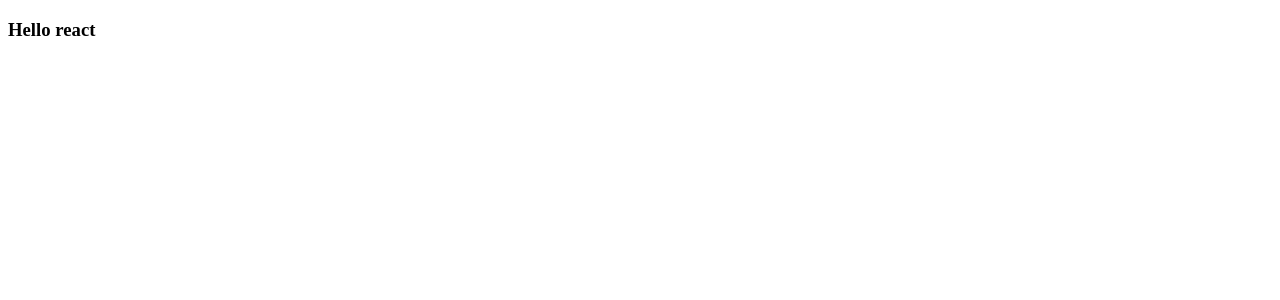
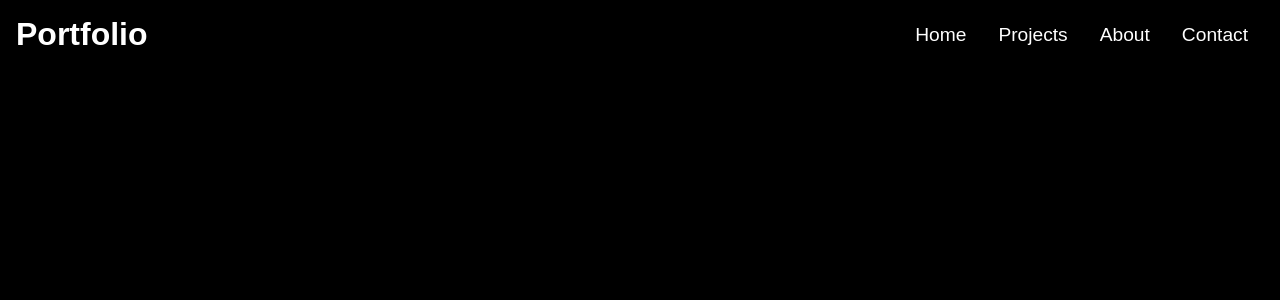
Before and after one commit to Sammy3000/my-portfolio, a React (Create React App) app: page / in a window 1280 px wide. Shown: the top 300 px of the page. Built offline with nearby package versions, Linux system fonts and the light colour scheme.

Commit message:
Create a responsive navbar

```diff
--- a/src/App.js
+++ b/src/App.js
@@ -1,4 +1,5 @@
 import './index.css';
+import { Route, Routes } from 'react-router-dom';
 import Home from './routes/Home';
 import Projects from './routes/Projects ';
 import About from './routes/About';
@@ -6,9 +7,26 @@
 
 function App() {
   return (
-    <div>
-      <h3>Hello react</h3>
-    </div>
+    <>
+      <Routes>
+        <Route
+          path="/"
+          element={<Home />}
+        />
+        <Route
+          path="/projects"
+          element={<Projects />}
+        />
+        <Route
+          path="/about"
+          element={<About />}
+        />
+        <Route
+          path="/contact"
+          element={<Contact />}
+        />
+      </Routes>
+    </>
   );
 }
 
--- /dev/null
+++ b/src/components/Navbar.css
@@ -0,0 +1,46 @@
+.header {
+  display: flex;
+  justify-content: space-between;
+  align-items: center;
+  padding: 1rem;
+}
+.nav-menu {
+  display: flex;
+}
+.nav-menu li {
+  padding: 0 1rem;
+}
+.nav-menu li a {
+  font-size: 1.2rem;
+  font-weight: 500;
+}
+.hambuger {
+  display: none;
+}
+@media screen and (max-width: 1040px) {
+  .nav-menu {
+    flex-direction: column;
+    justify-content: center;
+    align-items: center;
+    width: 100%;
+    height: 100vh;
+    background: rgba(0, 0, 0, 0.9);
+    position: absolute;
+    top: 0;
+    left: -100%;
+    z-index: -3;
+    transition: 0.3s;
+  }
+  .nav-menu.active {
+    left: 0;
+  }
+  .nav-menu li {
+    padding: 1rem 0;
+  }
+  .nav-menu li a {
+    font-size: 2rem;
+  }
+  .hambuger {
+    display: initial;
+  }
+}
--- /dev/null
+++ b/src/components/Navbar.js
@@ -0,0 +1,48 @@
+import './Navbar.css';
+import React, { useState } from 'react';
+import { Link } from 'react-router-dom';
+import { FaBars, FaTimes } from 'react-icons/fa';
+
+const Navbar = () => {
+  const [click, setClick] = useState(false);
+  const handleClickMenu = () => setClick(!click);
+  return (
+    <div className="header">
+      <Link to="/">
+        <h1>Portfolio</h1>
+      </Link>
+      <ul className={click ? 'nav-menu active' : 'nav-menu'}>
+        <li>
+          <Link to="/">Home</Link>
+        </li>
+        <li>
+          <Link to="/projects">Projects</Link>
+        </li>
+        <li>
+          <Link to="/about">About</Link>
+        </li>
+        <li>
+          <Link to="/contact">Contact</Link>
+        </li>
+      </ul>
+      <div
+        className="hambuger"
+        onClick={handleClickMenu}
+      >
+        {click ? (
+          <FaTimes
+            size={20}
+            style={{ color: '#fff' }}
+          />
+        ) : (
+          <FaBars
+            size={20}
+            style={{ color: '#fff' }}
+          />
+        )}
+      </div>
+    </div>
+  );
+};
+
+export default Navbar;
--- a/src/index.css
+++ b/src/index.css
@@ -0,0 +1,43 @@
+* {
+  box-sizing: border-box;
+  font-family: Arial, Helvetica, sans-serif;
+  margin: 0;
+  padding: 0;
+}
+body {
+  background: #000;
+}
+h1,
+h4,
+p,
+a {
+  color: #fff;
+  text-decoration: none;
+}
+ul {
+  list-style-type: none;
+}
+
+.btn {
+  padding: 12px 32px;
+  font-size: 1rem;
+  text-transform: uppercase;
+  background: rgb(248, 217, 15);
+  color: #222;
+  border: 1px solid #fff;
+  border-radius: 5px;
+  font-weight: 600;
+  cursor: pointer;
+}
+
+.btn-light {
+  /* background: rgba(255, 255, 255, 0.2); */
+  background: transparent;
+  color: #fff;
+}
+
+.btn:hover {
+  background: rgba(255, 255, 255, 0.2);
+  color: #fff;
+  transition: 0.3s;
+}
--- a/src/routes/Home.js
+++ b/src/routes/Home.js
@@ -1,7 +1,12 @@
 import React from 'react';
+import Navbar from '../components/Navbar';
 
 const Home = () => {
-  return <div>Home</div>;
+  return (
+    <div>
+      <Navbar />
+    </div>
+  );
 };
 
 export default Home;
```
